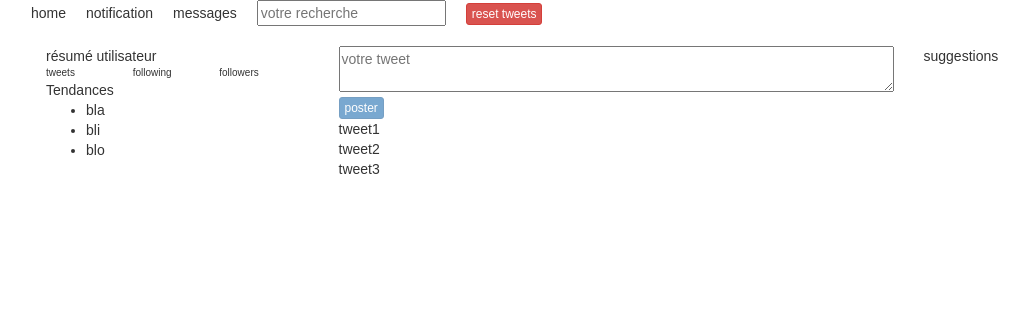
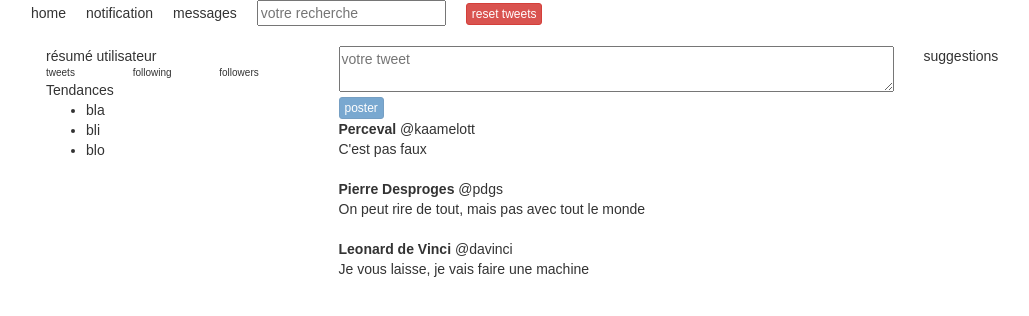
Before and after one commit to codeconcept/tweact, a React (Create React App) app: page / in a window 1280 px wide. Shown: the top 316 px of the page, without its empty margins (24-1053 px from the left). Built offline with nearby package versions, Linux system fonts and the light colour scheme.

Commit message:
rendering every tweet

```diff
--- a/src/App.js
+++ b/src/App.js
@@ -23,6 +23,8 @@ class App extends Component {
     let currentTweets = {...this.state.tweets};
     const idSuffix = Object.keys(currentTweets).length + 1;
     const id = `tweet${idSuffix}`;
+    tweet.id = idSuffix;
+    console.log('tweet', tweet);
     currentTweets[id] = tweet;
     this.setState({ tweets: currentTweets});
   }
--- a/src/components/AllTweets.js
+++ b/src/components/AllTweets.js
@@ -1,9 +1,21 @@
 import React from 'react';
+import Tweet from './Tweet';
 
 const AllTweets = (props) => {
+    console.log(props);
+    console.log(props.tweets);
+    console.log(Object.keys(props.tweets));
     return (
         <div>
-            { Object.keys(props.tweets).map(k => <div key={k}>{k}</div>)}
+            {
+                Object.keys(props.tweets)
+                      .map(t => <Tweet key={props.tweets[t].id}
+                                        name={props.tweets[t].name}
+                                        handle={props.tweets[t].handle}
+                                        text={props.tweets[t].text}
+
+                                />)
+            }
         </div>
     );
 };
--- /dev/null
+++ b/src/components/Tweet.js
@@ -0,0 +1,15 @@
+import React from 'react';
+import '../App.css';
+
+class Tweet extends React.Component {
+    render() {
+        return (
+            <div className='vertical-spacer'>
+                <div><b>{this.props.name}</b> {this.props.handle}</div>
+                <div>{this.props.text}</div>
+            </div>
+        )
+    }
+}
+
+export default Tweet;
--- a/src/components/TweetForm.js
+++ b/src/components/TweetForm.js
@@ -15,7 +15,8 @@ class TweetForm extends React.Component {
         evt.preventDefault();
         const tweetContent = this.tweetText.value;
         const tweet = {
-            author: '@meanjsfr',
+            name: 'Samir Medjdoub',
+            handle: '@meanjsfr',
             text: tweetContent,
             date: Date.now()
         }
--- a/src/tweets.js
+++ b/src/tweets.js
@@ -1,23 +1,23 @@
 module.exports = {
     tweet1: {
         id: 1,
-        name:'Samir Medjdoub',
-        handle:'@meanjsfr',
+        name:'Perceval',
+        handle:'@kaamelott',
         date:'04-15-2017',
-        text: 'Premier tweet :)'
+        text: 'C\'est pas faux'
     },
     tweet2: {
         id: 2,
-        name:'Samir Medjdoub',
-        handle:'@meanjsfr',
+        name:'Pierre Desproges',
+        handle:'@pdgs',
         date:'04-15-2017',
-        text: 'Plutôt que lire les avis sur les frameworks, il vaut mieux consacrer quelques après-midi à les essayer'
+        text: 'On peut rire de tout, mais pas avec tout le monde'
     },
     tweet3: {
         id: 3,
-        name:'Samir Medjdoub',
-        handle:'@meanjsfr',
+        name:'Leonard de Vinci',
+        handle:'@davinci',
         date:'04-15-2017',
-        text: 'De ES5 à ES6 : beaucoup de nouveautés. De ES6 à TypeScript : du gâteau + le confort en plus'
+        text: 'Je vous laisse, je vais faire une machine'
     }
 };
```
